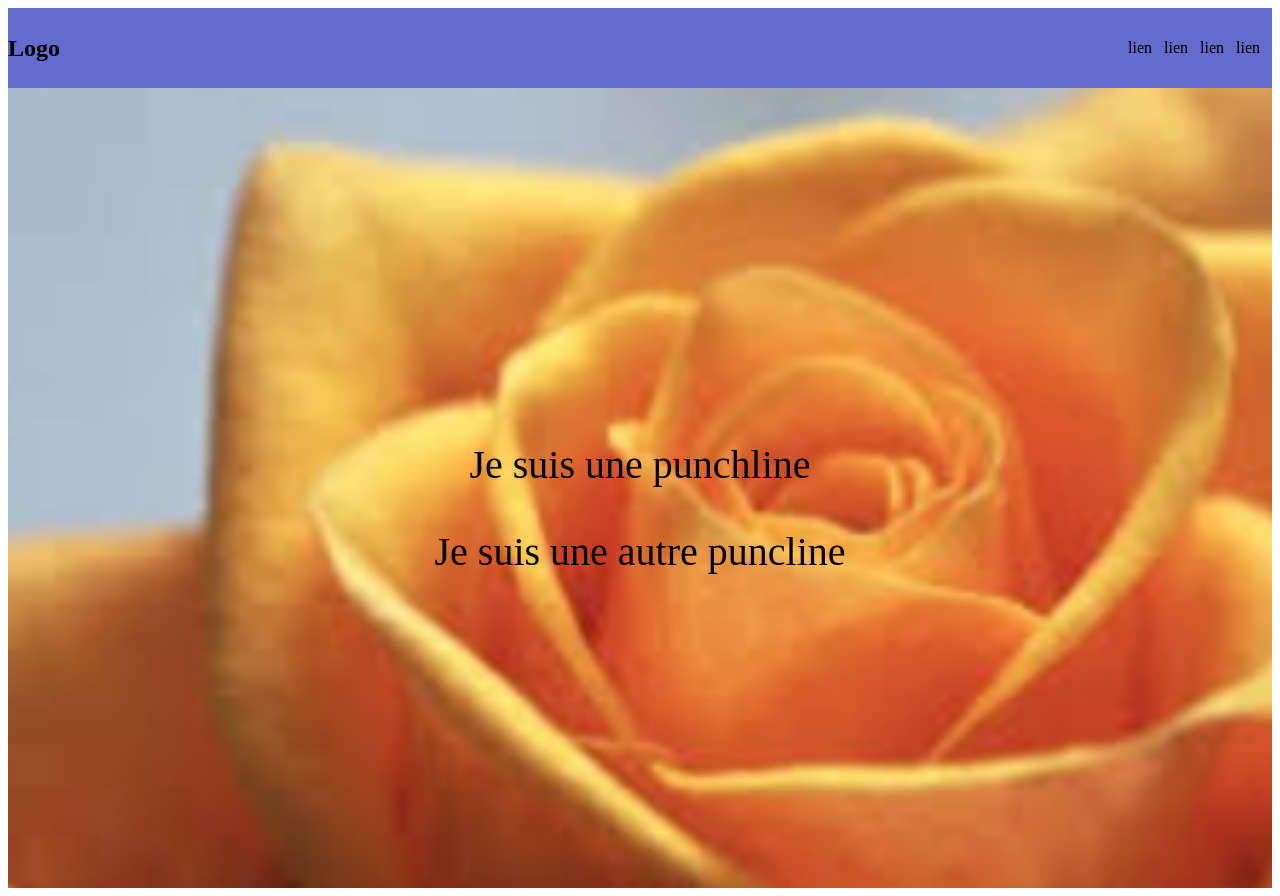
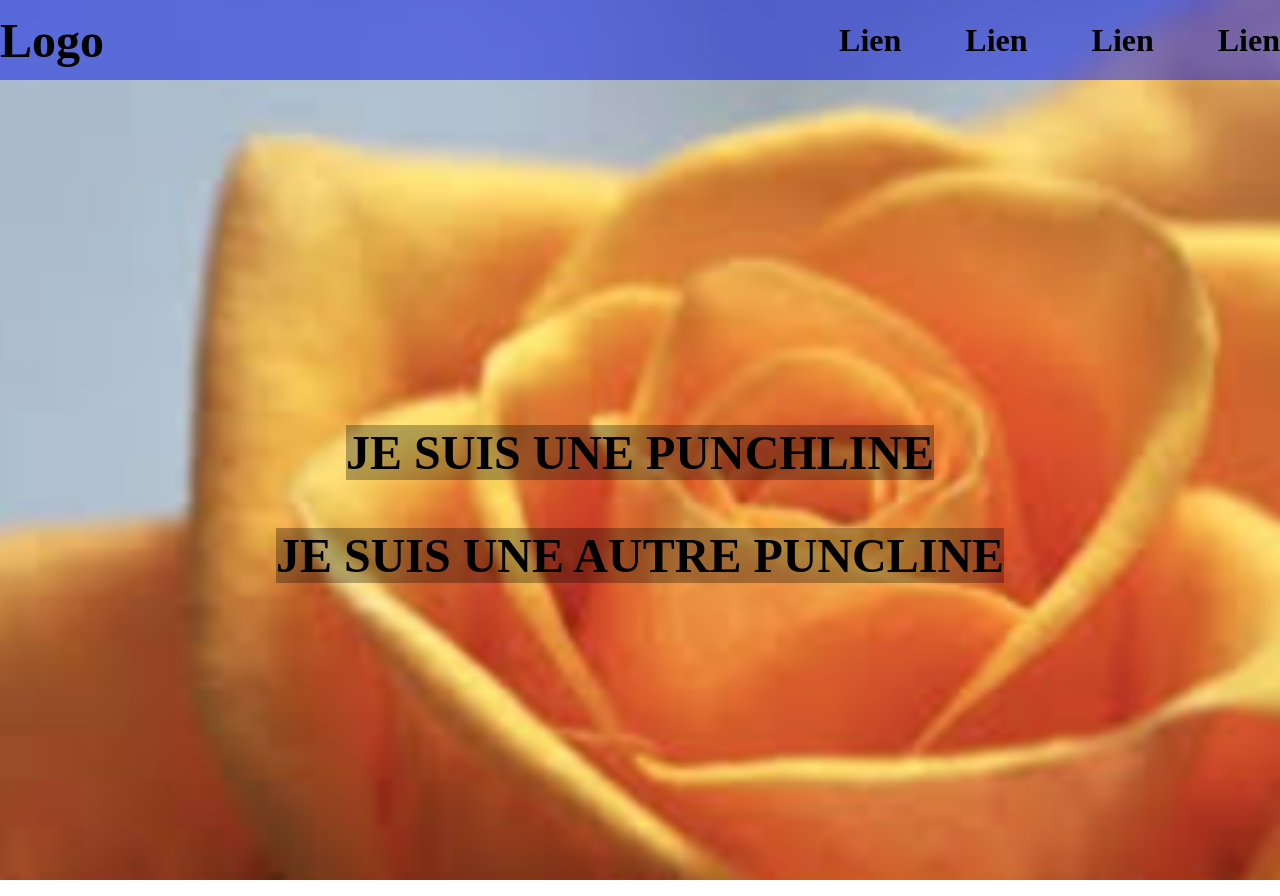
Before and after one commit to emilieChnvt/introCSS, a plain HTML site: page index.html in a window 1280 px wide. Drawn offline with Linux system fonts and the light colour scheme.

Commit message:
add some styles

```diff
--- a/style.css
+++ b/style.css
@@ -1,9 +1,14 @@
 html, body{
     color:black;
+    padding: 0;
+    margin: 0;
 }
 .background{
-background-image: url("img.png");
+    background-image: url("img.png");
     background-size: cover;
+    background-repeat: no-repeat;
+    background-position: center;
+
 
 }
 
@@ -11,8 +16,10 @@ background-image: url("img.png");
     display: flex;
     justify-content: space-between;
     align-items: center;
-    background-color: #636bcd;
+    background-color: rgba(5, 21, 228, 0.49);
     height: 80px;
+
+    font-size: 2em;
 }
 ul{
     display: flex;
@@ -24,9 +31,12 @@ li{
     list-style: none;
 }
 a{
-    margin-right: 12px;
+    margin-left: 2em;
     text-decoration: none;
     color: black;
+    text-transform: capitalize;
+    font-weight: bold;
+
 
 }
 .punchline{
@@ -38,7 +48,9 @@ a{
 
 }
 p{
-    font-size: 40px;
+    font-size: 3em;
     margin-bottom: 0;
-    ;
+    text-transform: uppercase;
+    background-color: rgba(0, 0, 0, 0.3);
+    font-weight: bold;
 }
```
